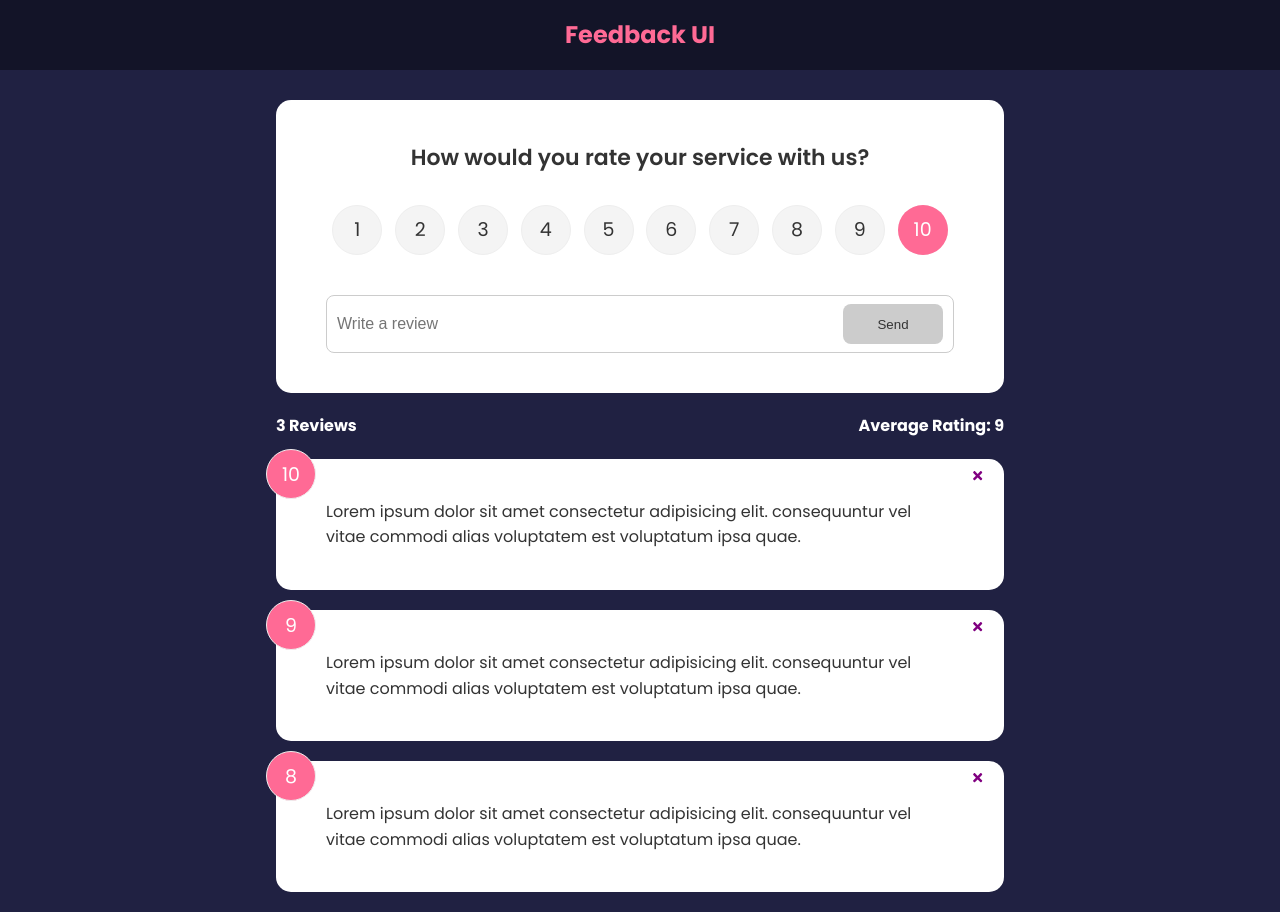
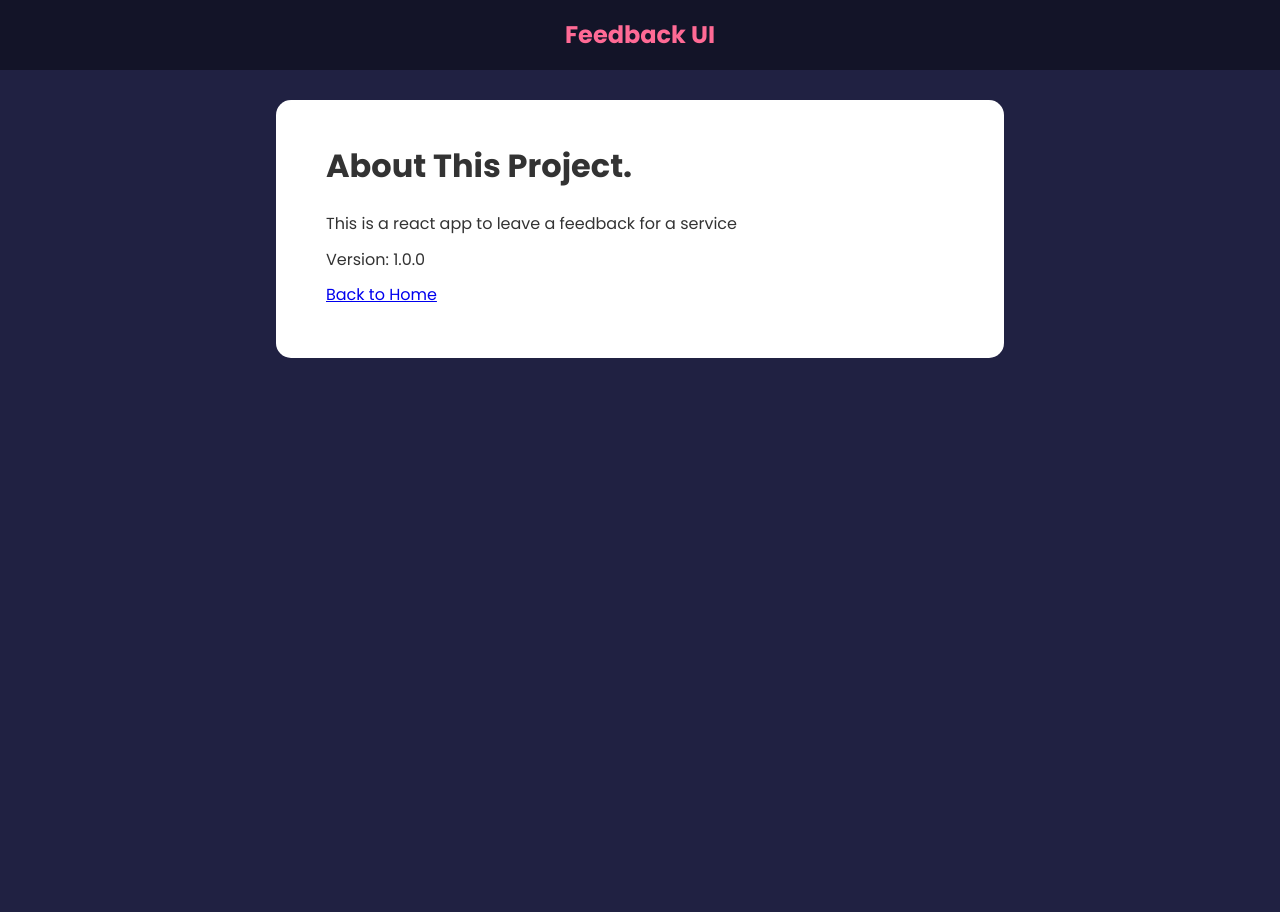
Before and after one commit to rithik-sharma/Feedback-App, a React (Create React App) app: page /about in a window 1280 px wide. After the commit the page ends 800 px from the top, so only its background shows below. Built offline with nearby package versions, Linux system fonts and the light colour scheme.

Commit message:
routes added

```diff
--- a/src/App.js
+++ b/src/App.js
@@ -1,10 +1,16 @@
 import { v4 as uuidv4 } from 'uuid'
+import {
+  BrowserRouter,
+  Routes,
+  Route
+} from "react-router-dom";
 import { useState } from 'react'
 import Header from './components/Header'
 import FeedbackList from './components/FeedbackList'
 import FeedbackStats from './components/FeedbackStats'
 import FeedbackForm from './components/FeedbackForm'
 import FeedbackData from './data/FeedbackData'
+import About from './pages/About'
 function App() {
   const [feedback, setFeedback] = useState(FeedbackData)
 
@@ -19,14 +25,24 @@
     }
   }
   return (
-    <>
+    <BrowserRouter>
+
       <Header />
       <div className='container'>
-        <FeedbackForm handleAdd={addFeedback} />
-        <FeedbackStats feedback={feedback} />
-        <FeedbackList feedback={feedback} handleDelete={deleteFeedback} />
+        <Routes>
+          <Route exact path='/' element={
+            <>
+              <FeedbackForm handleAdd={addFeedback} />
+              <FeedbackStats feedback={feedback} />
+              <FeedbackList feedback={feedback} handleDelete={deleteFeedback} />
+            </>
+          }>
+
+          </Route>
+          <Route path='/about' element={<About />} />
+        </Routes>
       </div>
-    </>
+    </BrowserRouter>
   )
 }
 export default App
--- /dev/null
+++ b/src/pages/About.jsx
@@ -0,0 +1,19 @@
+import React from 'react'
+import Card from '../components/shared/Card'
+
+function About() {
+    return (
+        <Card>
+            <div className="about">
+                <h1>About This Project.</h1>
+                <p>This is a react app to leave a feedback for a service</p>
+                <p>Version: 1.0.0</p>
+                <p>
+                    <a href="/">Back to Home</a>
+                </p>
+            </div>
+        </Card>
+    )
+}
+
+export default About
```
